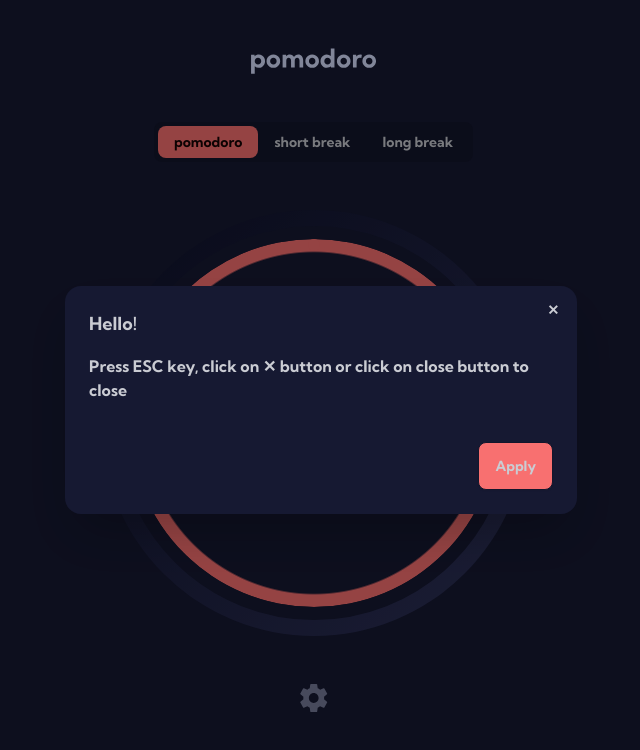
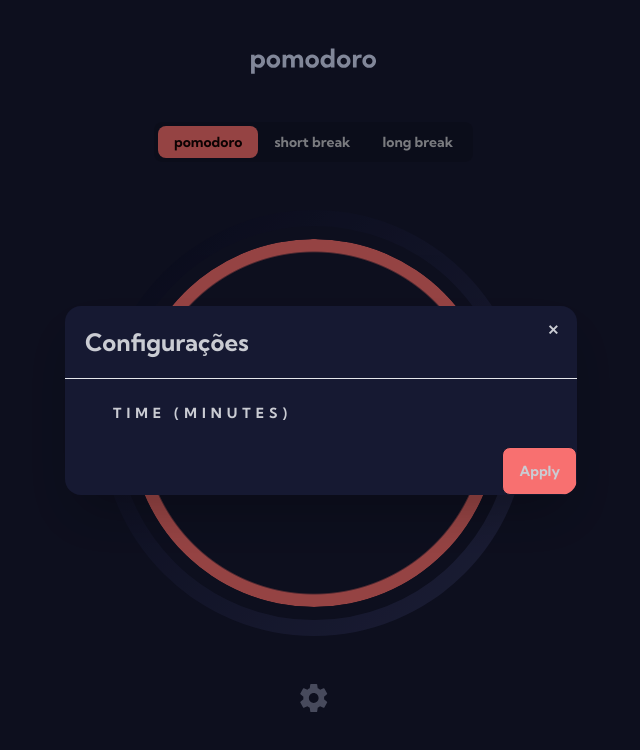
Before and after one commit to natalia-sampaio/pomonat, a Vue app: page / in a window 1280 px wide. Both pictures are taken after a click on the button 640 px from the left and 698 px from the top of the page. Shown: the top 750 px of the page, without its empty margins (319-959 px from the left). Built offline with nearby package versions, Linux system fonts and the light colour scheme.

Commit message:
wip: adding settings modal

```diff
--- a/src/App.vue
+++ b/src/App.vue
@@ -13,12 +13,16 @@ import IconSettings from './components/icons/IconSettings.vue';
     <!-- You can open the modal using ID.showModal() method -->
     <button class="" onclick="my_modal_3.showModal()"><IconSettings /></button>
     <dialog id="my_modal_3" class="modal">
-      <div class="modal-box">
+      <div class="modal-box p-0">
+        <div class="border-b p-5">
           <form method="dialog">
             <button class="btn btn-sm btn-circle btn-ghost absolute right-2 top-2">✕</button>
           </form>
-        <h3 class="font-bold text-lg">Hello!</h3>
-        <p class="py-4">Press ESC key, click on ✕ button or click on close button to close</p>
+          <h3 class="font-bold text-2xl">Configurações</h3>
+        </div>
+        <div class="mx-12 my-6">
+          <h4 class="font-kumbh-sans font-bold text-sm tracking-[5px] uppercase">Time (minutes)</h4>
+        </div>
         <div class="modal-action">
           <form method="dialog">
             <!-- if there is a button in form, it will close the modal -->
--- a/tailwind.config.js
+++ b/tailwind.config.js
@@ -41,16 +41,19 @@ export default {
           "primary": "#F87070",
           "secondary": "#1E213F",
           "base-100": "#161932",
+          "accent": "#FFF",
         },
         blueTheme: {
           "primary": "#70F3F8",
           "secondary": "#1E213F",
           "base-100": "#161932",
+          "accent": "#FFF",
         },
         purpleTheme: {
           "primary": "#D881F8",
           "secondary": "#1E213F",
           "base-100": "#161932",
+          "accent": "#FFF",
         }
       }
     ]
```
Also changed, not shown: src/components/SettingsModal.vue (deleted). Lines whose indentation alone changed are shown as unchanged.
